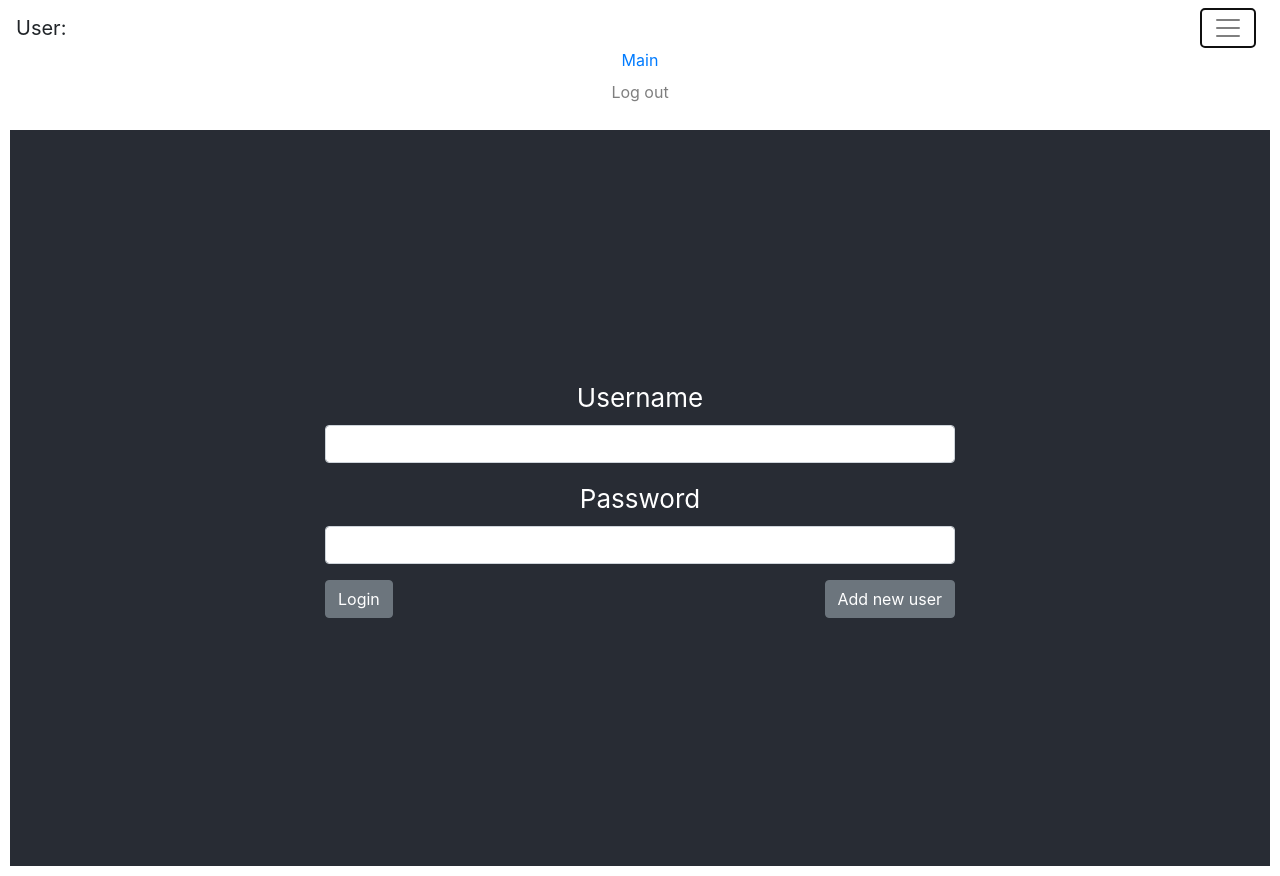
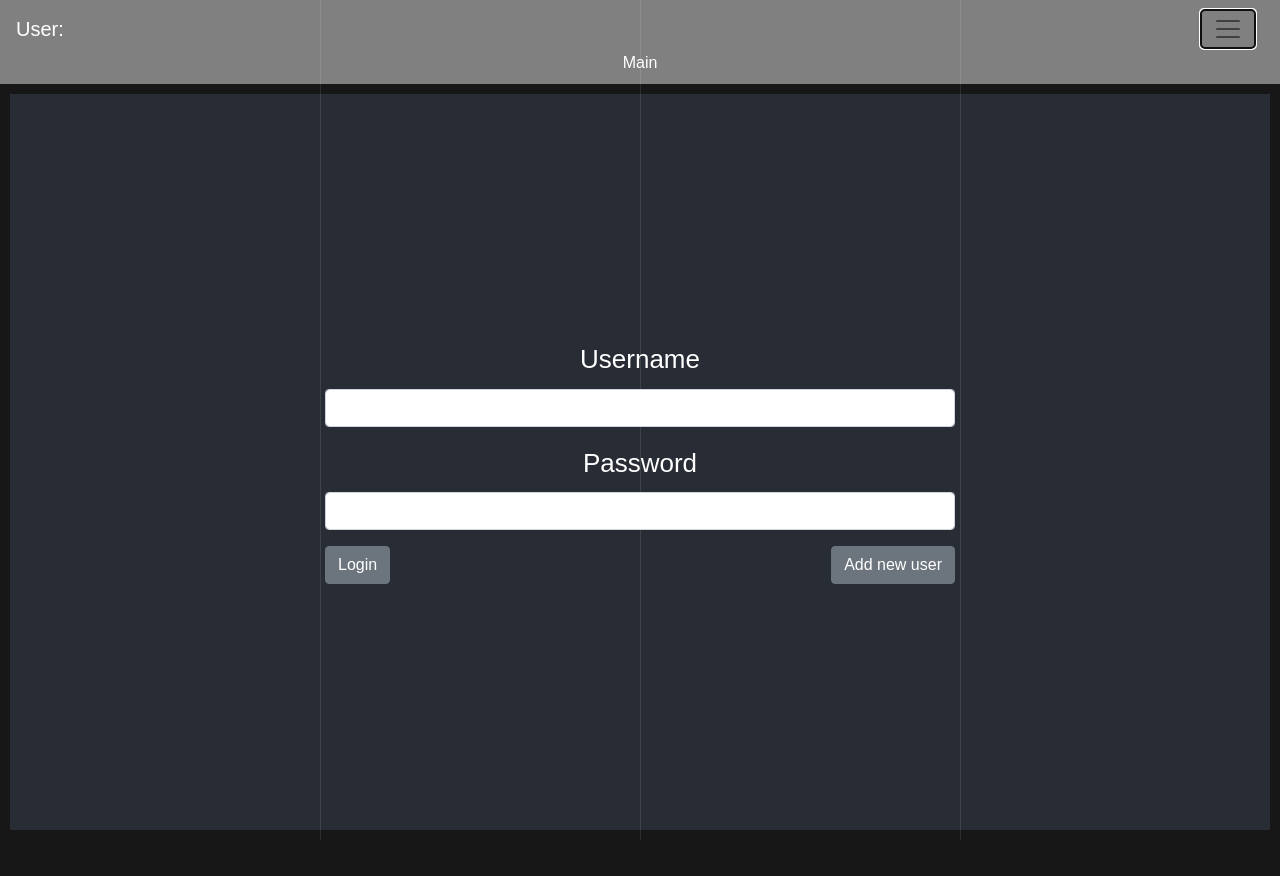
Before and after one commit to ArtemKruhly/hooks, a React (Create React App) app: page / in a window 1280 px wide. Both pictures are taken after a click on the button 1228 px from the left and 28 px from the top of the page. After the commit the page ends 840 px from the top, so only its background shows below. Built offline with nearby package versions, Linux system fonts and the light colour scheme; the HTML template or start-up script is replaced by a standard one; what react-geolocated would draw is missing.

Commit message:
Styles fixed.

```diff
--- a/src/App.css
+++ b/src/App.css
@@ -34,3 +34,110 @@
   display: flex;
   justify-content: space-between;
 }
+
+.nav_bar {
+		background-color: gray;
+		color: white;
+}
+
+.navbar-light .navbar-toggler {
+	color: white;
+	border-color: white;
+}
+
+.menu_nav {
+	color: white !important;
+}
+
+li {
+	list-style-type: none;
+}
+
+
+/* background */
+
+* {
+		margin: 0;
+		padding: 0;
+		box-sizing: border-box !important;
+}
+
+html, body {
+		height: 100%;
+}
+
+body {
+		display: table;
+		width: 100%;
+		height: 100%;
+		background-color: #171717;
+		color: #000;
+		line-height: 1.6;
+		position: relative;
+		font-family: sans-serif;
+		overflow: hidden;
+}
+
+.lines {
+		/*position: absolute;*/
+		top: 0;
+		left: 0;
+		right: 0;
+		height: 100%;
+		margin: auto;
+		width: 90vw	;
+}
+
+.lines > .line {
+		position: absolute;
+		width: 1px;
+		height: 100%;
+		top: 0;
+		left: 50%;
+		background: rgba(255, 255, 255, 0.1);
+		overflow: hidden;
+}
+
+.lines > .line::after {
+		content: '';
+		display: block;
+		position: absolute;
+		height: 15vh;
+		width: 100%;
+		top: -50%;
+		left: 0;
+		background: linear-gradient(to bottom, rgba(255, 255, 255, 0) 0%, #ffffff 75%, #ffffff 100%);
+		animation: run 7s 0s infinite;
+		animation-fill-mode: forwards;
+		animation-timing-function: cubic-bezier(0.4, 0.26, 0, 0.97);
+}
+
+.lines > .line:nth-child(1) {
+		margin-left: -25%;
+}
+
+.lines > .line:nth-child(1)::after {
+		animation-delay: 2s
+}
+
+.lines > .line:nth-child(3) {
+		margin-left: 25%;
+}
+
+.lines > .line:nth-child(3)::after {
+		animation-delay: 2.5s;
+}
+
+@keyframes run {
+0% {
+		top: -50%;
+}
+
+100% {
+		top: 110%;
+}
+
+}
+
+
+/* end */
--- a/src/App.js
+++ b/src/App.js
@@ -45,10 +45,14 @@ class App extends React.Component {
   }
 
   render() {
-    console.log(this.state.users.map(item => item.username));
     return (
         <BrowserRouter>
           <div className="App">
+            <div className="lines">
+              <div className="line" />
+              <div className="line" />
+              <div className="line" />
+            </div>
             <Header users={this.state.users} />
             <header className="App-header">
               <Login
--- a/src/Header.js
+++ b/src/Header.js
@@ -26,20 +26,21 @@ export default class Example extends React.Component {
 
 		render() {
 				return (
-						<div>
+						<div className="nav_bar">
 								<Navbar color="faded" light>
 										<NavbarBrand className="mr-auto">
 												User: {localStorage.getItem('username') || ''}
 										</NavbarBrand>
 										<NavbarToggler onClick={this.toggleNavbar} className="mr-2" />
 										<Collapse isOpen={!this.state.collapsed} navbar>
-												<Nav navbar>
+												<Nav navbar className="menu_nav">
 														<NavItem>
-																<Link to="/">Main</Link>
+																<Link to="/" className="menu_nav">Main</Link>
 														</NavItem>
 														<NavItem>
-																{!!localStorage.getItem('isAuth') &&
-																	<NavLink href="/" onClick={this.logout}>Log out</NavLink>
+																{!!localStorage.getItem('isAuth')
+																&& localStorage.getItem('isAuth') === 'true' &&
+																	<NavLink href="/" className="menu_nav" onClick={this.logout}>Log out</NavLink>
 																}
 														</NavItem>
 												</Nav>
--- a/src/Login.js
+++ b/src/Login.js
@@ -16,7 +16,7 @@ export default class Example extends React.Component {
 
   addedUser() {
     this.props.addUser(this.state.username, this.state.password);
-    alert(`User ${this.state.username} has beed added`);
+    alert(`User ${this.state.username} has been added`);
     this.setState({
       username: '',
       password: '',
```
